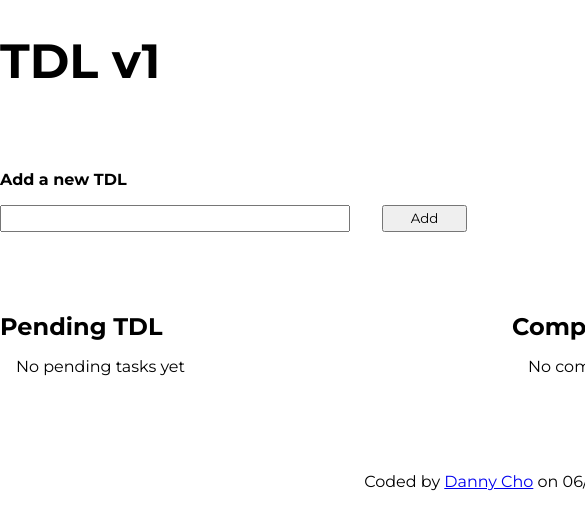
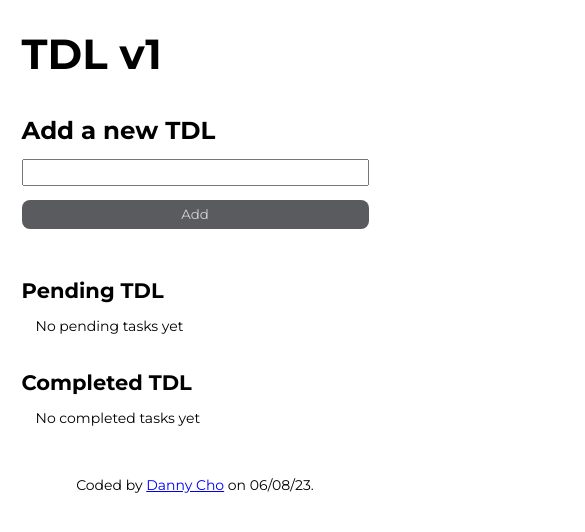
Before and after one commit to danheecho1/MP_to-do-list, a React (Vite) app: page / in a window 390 px wide. Shown: the top 532 px of the page, 585 px wide, since content can reach past the window. Built offline with nearby package versions, Linux system fonts and the light colour scheme.

Commit message:
Updated App.jsx to remove unused classes and the nav bar. Finished CSS for mobile view.

```diff
--- a/src/App.css
+++ b/src/App.css
@@ -1,15 +1,22 @@
-@import url('https://fonts.googleapis.com/css2?family=Montserrat:wght@300;400;700&display=swap');
+@import url('https://fonts.googleapis.com/css2?family=Montserrat:wght@400;700&display=swap');
 
 * {
     margin: 0;
     padding: 0;
     box-sizing: border-box;
     font-family: 'Montserrat', sans-serif;
-    /* border: 1px solid green; */
 }
 
 ul {
     list-style: none;
+}
+
+button {
+    border: none;
+    border-radius: 8px;
+    background-color: #5A5B5E;
+    color: lightgray;
+    cursor: pointer;
 }
 
 #root {
@@ -18,12 +25,6 @@ ul {
     display: flex;
     flex-direction: column;
     gap: 5em;
-}
-
-.navbar {
-    display: flex;
-    justify-content: space-between;
-    align-items: end;
 }
 
 .navbar__name {
@@ -77,6 +78,11 @@ ul {
     margin-bottom: 1em;
 }
 
+.lists-div__pending-list-div__ul__li__title,
+.lists-div__completed-list-div__ul__li__title {
+    width: 50%;
+}
+
 .lists-div__pending-list-div__ul__li__buttons-div {
     display: flex;
     gap: 1em;
@@ -91,3 +97,53 @@ ul {
 .attribution {
     text-align: center;
 }
+
+
+/* 375px */
+
+@media screen and (max-width: 1080px) {
+    :root {
+        font-size: 14px;
+    }
+
+    #root {
+        width: 375px;
+        padding: 0 1em;
+        gap: 2.5em;
+    }
+
+    .new-item-form {
+        margin-bottom: 1em;
+    }
+
+    .new-item-form label {
+        font-size: 1.75rem;
+    }
+
+    .new-item-form__input-div {
+        flex-direction: column;
+        gap: 1em;
+    }
+
+    .new-item-form__input-div input {
+        width: 100%;
+    }
+
+    .new-item-form__input-div button {
+        padding: 0.5em;
+    }
+
+    .lists-div__pending-list-div__ul__li__buttons-div {
+        gap: 0.5em;
+    }
+
+    .lists-div__pending-list-div__ul__li__buttons-div button {
+        font-size: 0.875rem;
+    }
+
+    .lists-div {
+        display: flex;
+        flex-direction: column;
+        gap: 1.5em;
+    }
+}
--- a/src/App.jsx
+++ b/src/App.jsx
@@ -45,12 +45,7 @@ const App = () => {
 
 	return (
 		<>
-			<div className="navbar">
-				<p className="navbar__name">TDL v1</p>
-				<ul>
-					<li>About</li>
-				</ul>
-			</div>
+			<p className="navbar__name">TDL v1</p>
 			<form onSubmit={handleSubmit} className="new-item-form">
 				<label>Add a new TDL</label>
 				<div className="new-item-form__input-div">
@@ -108,7 +103,7 @@ const App = () => {
 				<div className="lists-div__completed-list-div">
 					<h2>Completed TDL</h2>
 					<ul className="lists-div__completed-list-div__ul">
-          {todos.filter((todo) => {
+						{todos.filter((todo) => {
 							return todo.completed === true;
 						}).length === 0 && "No completed tasks yet"}
 						{todos
@@ -120,7 +115,9 @@ const App = () => {
 									<li
 										key={todo.id}
 										className="lists-div__completed-list-div__ul__li">
-										<p>{todo.title}</p>
+										<p className="lists-div__completed-list-div__ul__li__title">
+											{todo.title}
+										</p>
 										<button
 											onClick={() =>
 												handleDeletion(todo.id)
```
